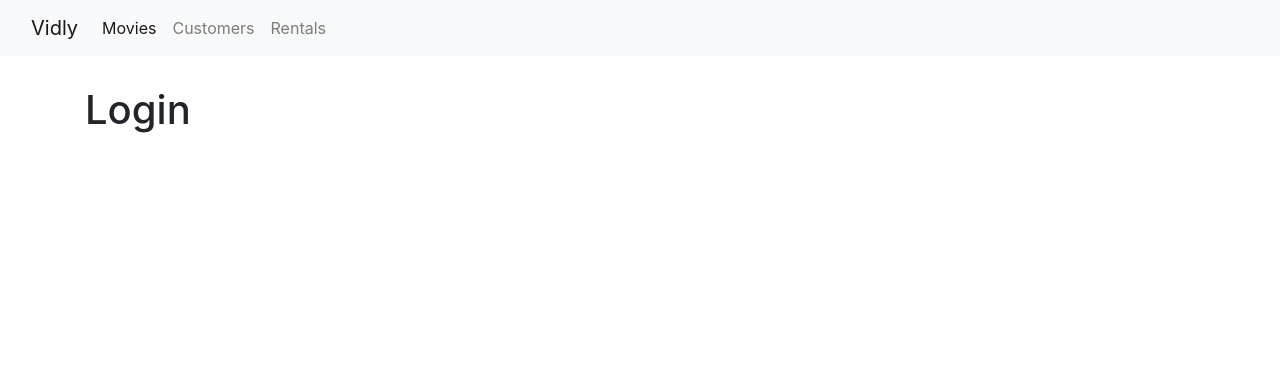
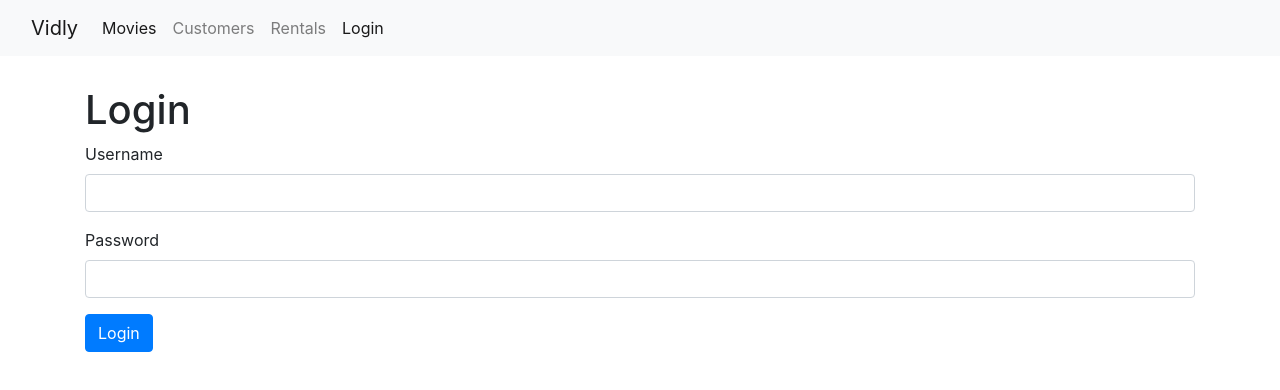
Before and after one commit to 99mac99/Tabel-React, a React (Create React App) app: page /login in a window 1280 px wide. Shown: the top 390 px of the page. Built offline with nearby package versions, Linux system fonts and the light colour scheme.

Commit message:
add login form

```diff
--- a/src/components/loginForm.jsx
+++ b/src/components/loginForm.jsx
@@ -1,9 +1,55 @@
 import React, { Component } from 'react';
 
 class LoginForm extends Component {
-    render() {
-        return <h1> Login </h1>;
-    }
+	state = {
+		account: { username: '', password: '' },
+	};
+
+	handleSubmit = (e) => {
+		e.preventDefault();
+
+		console.log('Submitted');
+	};
+
+	handleChange = ({ currentTarget: input}) => {
+		const account = { ...this.state.account };
+		account[input.name] =input.value;
+		this.setState({ account });
+	};
+
+	render() {
+        const { account } = this.state;
+		return (
+			<div>
+				<h1> Login </h1>
+				<form onSubmit={this.handleSubmit}>
+					<div className='form-group'>
+						<label htmlFor='username'>Username</label>
+						<input
+							value={account.username}
+							onChange={this.handleChange}
+							id='username'
+							name='username'
+							type='text'
+							className='form-control'
+						/>
+					</div>
+					<div className='form-group'>
+						<label htmlFor='password'>Password</label>
+						<input
+							value={account.password}
+							onChange={this.handleChange}
+                            name="password"
+							id='password'
+							type='text'
+							className='form-control'
+						/>
+					</div>
+					<button className='btn btn-primary'>Login</button>
+				</form>
+			</div>
+		);
+	}
 }
 
 export default LoginForm;
--- a/src/components/navBar.jsx
+++ b/src/components/navBar.jsx
@@ -36,6 +36,11 @@
 								Rentals
 							</NavLink>
 						</li>
+						<li className='nav-item'>
+							<NavLink className='nav-link' to='/login'>
+								Login
+							</NavLink>
+						</li>
 					</ul>
 				</div>
 			</div>
```
Also changed, not shown: src/components/common/input.jsx (added).
